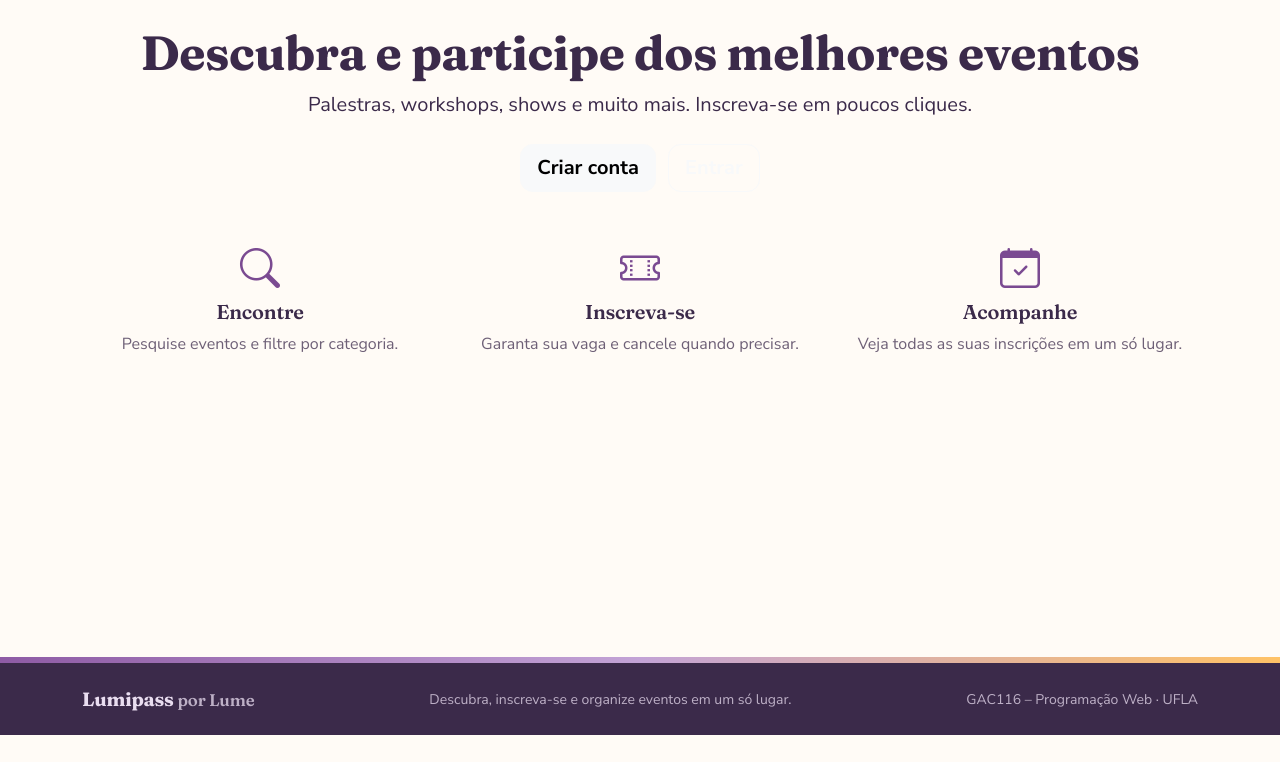
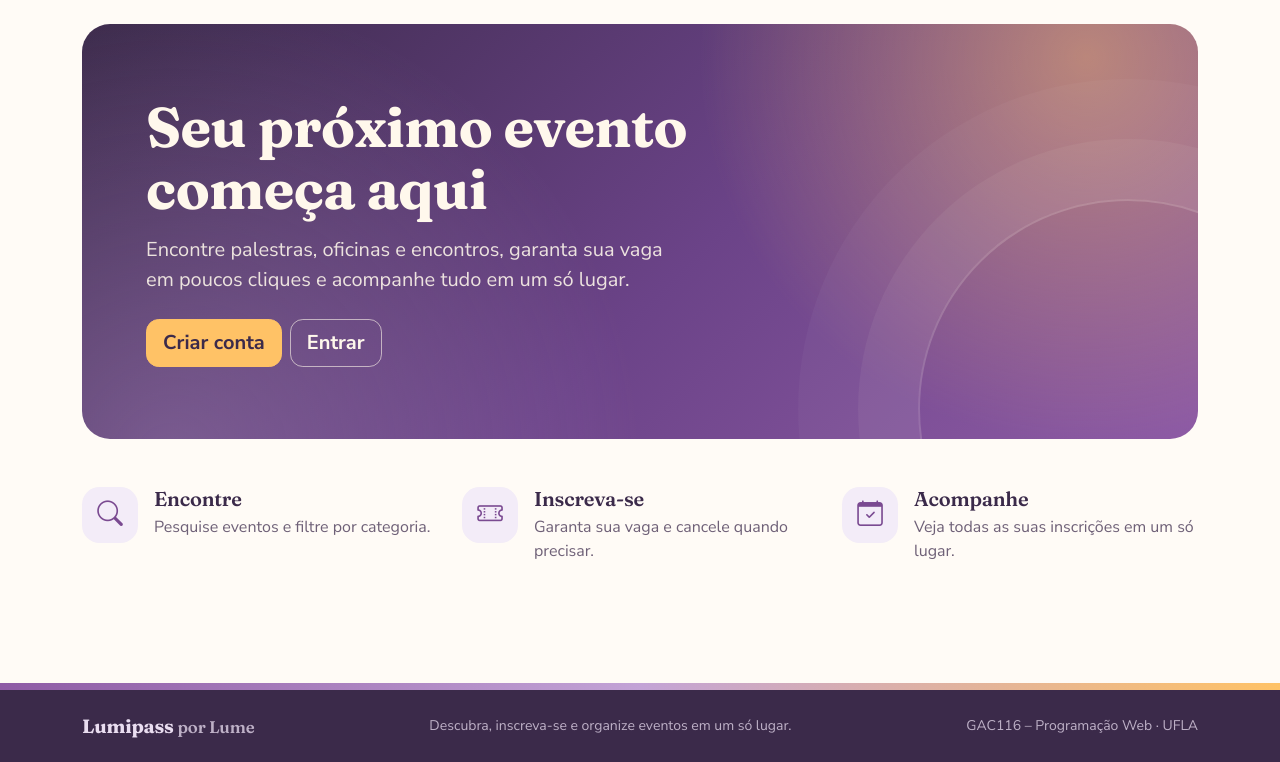
Before and after one commit to LeticiaGNM/plataforma-gestao-eventos, a Django app: page / in a window 1280 px wide. Shown: the part 65-827 px from the top of the page. Before the commit the page ends 800 px from the top, so only its background shows below. Run offline with Django 5.2, Linux system fonts and the light colour scheme; data that the repository does not hold is empty.

Commit message:
feat: acabamento visual

```diff
--- a/eventos/templates/eventos/home.html
+++ b/eventos/templates/eventos/home.html
@@ -1,34 +1,83 @@
 {% extends 'base.html' %}
 
-{% block titulo %}Início · Gestão de Eventos{% endblock %}
+{% block titulo %}Lumipass · Descubra e participe de eventos{% endblock %}
 
 {% block conteudo %}
-<section class="hero text-center mb-5">
-    <h1 class="display-5 fw-bold">Descubra e participe dos melhores eventos</h1>
-    <p class="lead mb-4">Palestras, workshops, shows e muito mais. Inscreva-se em poucos cliques.</p>
-    {% if user.is_authenticated %}
-        <a class="btn btn-light btn-lg" href="{% url 'lista_eventos' %}">Ver eventos</a>
-    {% else %}
-        <a class="btn btn-light btn-lg me-2" href="{% url 'cadastro' %}">Criar conta</a>
-        <a class="btn btn-outline-light btn-lg" href="{% url 'login' %}">Entrar</a>
-    {% endif %}
+<section class="hero-lume mb-5">
+    <div class="row align-items-center g-5">
+        <div class="{% if destaque %}col-lg-6{% else %}col-lg-9{% endif %}">
+            <h1 class="mb-3">Seu próximo evento começa aqui</h1>
+            <p class="lead mb-4">
+                Encontre palestras, oficinas e encontros, garanta sua vaga em poucos cliques
+                e acompanhe tudo em um só lugar.
+            </p>
+            <div class="d-flex flex-wrap gap-2">
+                {% if user.is_authenticated %}
+                    <a class="btn btn-ouro btn-lg" href="{% url 'lista_eventos' %}">Ver eventos</a>
+                    <a class="btn btn-outline-claro btn-lg" href="{% url 'minhas_inscricoes' %}">Minhas inscrições</a>
+                {% else %}
+                    <a class="btn btn-ouro btn-lg" href="{% url 'cadastro' %}">Criar conta</a>
+                    <a class="btn btn-outline-claro btn-lg" href="{% url 'login' %}">Entrar</a>
+                {% endif %}
+            </div>
+        </div>
+
+        {% if destaque %}
+            <div class="col-lg-6">
+                <a class="destaque" href="{% url 'detalhe_evento' destaque.pk %}">
+                    <img src="{{ destaque.imagem_capa_url }}" alt="Capa do evento {{ destaque.titulo }}">
+                    <span class="destaque-rotulo">Próximo evento</span>
+                    <div class="destaque-corpo">
+                        <span class="selo-categoria">{{ destaque.categoria.nome }}</span>
+                        <h2 class="titulo-card mt-2 mb-2">{{ destaque.titulo }}</h2>
+                        <ul class="card-evento-meta mb-0">
+                            <li><i class="bi bi-clock"></i> {{ destaque.data|date:"d/m/Y" }} às {{ destaque.horario|time:"H:i" }}</li>
+                            <li><i class="bi bi-geo-alt"></i> {{ destaque.local.nome }}</li>
+                        </ul>
+                    </div>
+                </a>
+            </div>
+        {% endif %}
+    </div>
 </section>
 
-<section class="row g-4 text-center">
-    <div class="col-md-4">
-        <div class="fs-1 text-primary"><i class="bi bi-search"></i></div>
-        <h2 class="h5">Encontre</h2>
-        <p class="text-body-secondary">Pesquise eventos e filtre por categoria.</p>
+<section class="row g-4 mb-5">
+    <div class="col-md-4 d-flex gap-3">
+        <div class="passo-icone"><i class="bi bi-search"></i></div>
+        <div>
+            <h2 class="h5 mb-1">Encontre</h2>
+            <p class="text-body-secondary mb-0">Pesquise eventos e filtre por categoria.</p>
+        </div>
     </div>
-    <div class="col-md-4">
-        <div class="fs-1 text-primary"><i class="bi bi-ticket-perforated"></i></div>
-        <h2 class="h5">Inscreva-se</h2>
-        <p class="text-body-secondary">Garanta sua vaga e cancele quando precisar.</p>
+    <div class="col-md-4 d-flex gap-3">
+        <div class="passo-icone"><i class="bi bi-ticket-perforated"></i></div>
+        <div>
+            <h2 class="h5 mb-1">Inscreva-se</h2>
+            <p class="text-body-secondary mb-0">Garanta sua vaga e cancele quando precisar.</p>
+        </div>
     </div>
-    <div class="col-md-4">
-        <div class="fs-1 text-primary"><i class="bi bi-calendar-check"></i></div>
-        <h2 class="h5">Acompanhe</h2>
-        <p class="text-body-secondary">Veja todas as suas inscrições em um só lugar.</p>
+    <div class="col-md-4 d-flex gap-3">
+        <div class="passo-icone"><i class="bi bi-calendar-check"></i></div>
+        <div>
+            <h2 class="h5 mb-1">Acompanhe</h2>
+            <p class="text-body-secondary mb-0">Veja todas as suas inscrições em um só lugar.</p>
+        </div>
     </div>
 </section>
+
+{% if outros %}
+    <section>
+        <div class="d-flex flex-wrap justify-content-between align-items-center mb-3">
+            <h2 class="h3 mb-0">Também vem aí</h2>
+            <a href="{% url 'lista_eventos' %}" class="btn btn-outline-primary btn-sm">Ver todos os eventos</a>
+        </div>
+        <div class="row row-cols-1 row-cols-md-2 row-cols-lg-3 g-4">
+            {% for evento in outros %}
+                <div class="col">
+                    {% include 'eventos/_card_evento.html' %}
+                </div>
+            {% endfor %}
+        </div>
+    </section>
+{% endif %}
 {% endblock %}
--- a/eventos/templates/eventos/painel.html
+++ b/eventos/templates/eventos/painel.html
@@ -1,6 +1,6 @@
 {% extends 'base.html' %}
 
-{% block titulo %}Painel · Gestão de Eventos{% endblock %}
+{% block titulo %}Painel · Lumipass{% endblock %}
 
 {% block conteudo %}
 <h1 class="h3 mb-4"><i class="bi bi-bar-chart-line"></i> Painel de gestão</h1>
@@ -76,7 +76,7 @@
                 type: 'bar',
                 data: {
                     labels: dadosCategorias.labels,
-                    datasets: [{ label: 'Eventos', data: dadosCategorias.valores, backgroundColor: '#0d6efd' }]
+                    datasets: [{ label: 'Eventos', data: dadosCategorias.valores, backgroundColor: '#8E5BA5' }]
                 },
                 options: {
                     plugins: { legend: { display: false } },
@@ -87,7 +87,7 @@
                 type: 'bar',
                 data: {
                     labels: dadosEventos.labels,
-                    datasets: [{ label: 'Inscrições confirmadas', data: dadosEventos.valores, backgroundColor: '#198754' }]
+                    datasets: [{ label: 'Inscrições confirmadas', data: dadosEventos.valores, backgroundColor: '#F2A93B' }]
                 },
                 options: {
                     indexAxis: 'y',
--- a/eventos/views.py
+++ b/eventos/views.py
@@ -13,7 +13,17 @@ from .models import Categoria, Evento, Inscricao
 
 
 def home(request):
-    return render(request, 'eventos/home.html')
+    # Os próximos eventos alimentam o destaque e a vitrine da página inicial.
+    proximos = list(
+        Evento.objects
+        .select_related('local', 'categoria')
+        .filter(data__gte=timezone.localdate())[:4]
+    )
+    contexto = {
+        'destaque': proximos[0] if proximos else None,
+        'outros': proximos[1:],
+    }
+    return render(request, 'eventos/home.html', contexto)
 
 
 @login_required
--- a/templates/403.html
+++ b/templates/403.html
@@ -1,6 +1,6 @@
 {% extends 'base.html' %}
 
-{% block titulo %}Acesso negado · Gestão de Eventos{% endblock %}
+{% block titulo %}Acesso negado · Lumipass{% endblock %}
 
 {% block conteudo %}
 <div class="text-center py-5">
--- a/templates/404.html
+++ b/templates/404.html
@@ -1,6 +1,6 @@
 {% extends 'base.html' %}
 
-{% block titulo %}Página não encontrada · Gestão de Eventos{% endblock %}
+{% block titulo %}Página não encontrada · Lumipass{% endblock %}
 
 {% block conteudo %}
 <div class="text-center py-5">
--- a/usuarios/templates/usuarios/cadastro.html
+++ b/usuarios/templates/usuarios/cadastro.html
@@ -1,11 +1,11 @@
 {% extends 'base.html' %}
 
-{% block titulo %}Cadastre-se · Gestão de Eventos{% endblock %}
+{% block titulo %}Cadastre-se · Lumipass{% endblock %}
 
 {% block conteudo %}
 <div class="row justify-content-center">
     <div class="col-md-8 col-lg-6">
-        <div class="card shadow-sm">
+        <div class="card card-auth">
             <div class="card-body p-4">
                 <h1 class="h3 mb-4 text-center"><i class="bi bi-person-plus"></i> Cadastre-se</h1>
 
--- a/usuarios/templates/usuarios/login.html
+++ b/usuarios/templates/usuarios/login.html
@@ -1,11 +1,11 @@
 {% extends 'base.html' %}
 
-{% block titulo %}Entrar · Gestão de Eventos{% endblock %}
+{% block titulo %}Entrar · Lumipass{% endblock %}
 
 {% block conteudo %}
 <div class="row justify-content-center">
     <div class="col-md-6 col-lg-5">
-        <div class="card shadow-sm">
+        <div class="card card-auth">
             <div class="card-body p-4">
                 <h1 class="h3 mb-4 text-center"><i class="bi bi-box-arrow-in-right"></i> Entrar</h1>
 
```
Also changed, not shown: eventos/templates/eventos/_card_evento.html (+27 -13 lines), eventos/templates/eventos/detalhe.html (+61 -24 lines), eventos/templates/eventos/lista.html (+35 -26 lines), eventos/templates/eventos/minhas_inscricoes.html (+8 -2 lines).
